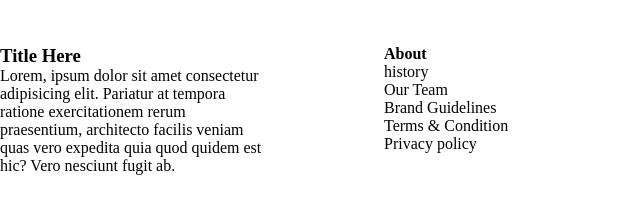
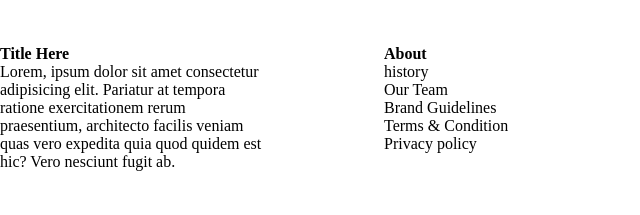
Before and after one commit to JeremyT59/Restaurant-italien, a plain HTML site: page index.html in a window 1280 px wide. Shown: the part 4981-5196 px from the top of the page, 0-640 px from the left. Drawn offline with nearby package versions, Linux system fonts and the light colour scheme.

Commit message:
Change H3 TO H4

```diff
--- a/index.html
+++ b/index.html
@@ -129,7 +129,7 @@
         </main>
         <footer>
             <div id="titrelaencore">
-                <h3>Title Here</h3>
+                <h4>Title Here</h4>
                 <p>Lorem, ipsum dolor sit amet consectetur adipisicing elit. Pariatur at tempora ratione exercitationem rerum praesentium, architecto facilis veniam quas vero expedita quia quod quidem est hic? Vero nesciunt fugit ab.</p>
                 <a href="#"><i class="fab fa-facebook"></i></a>
                 <a href="#"><i class="fab fa-instagram-square"></i></a>
```
